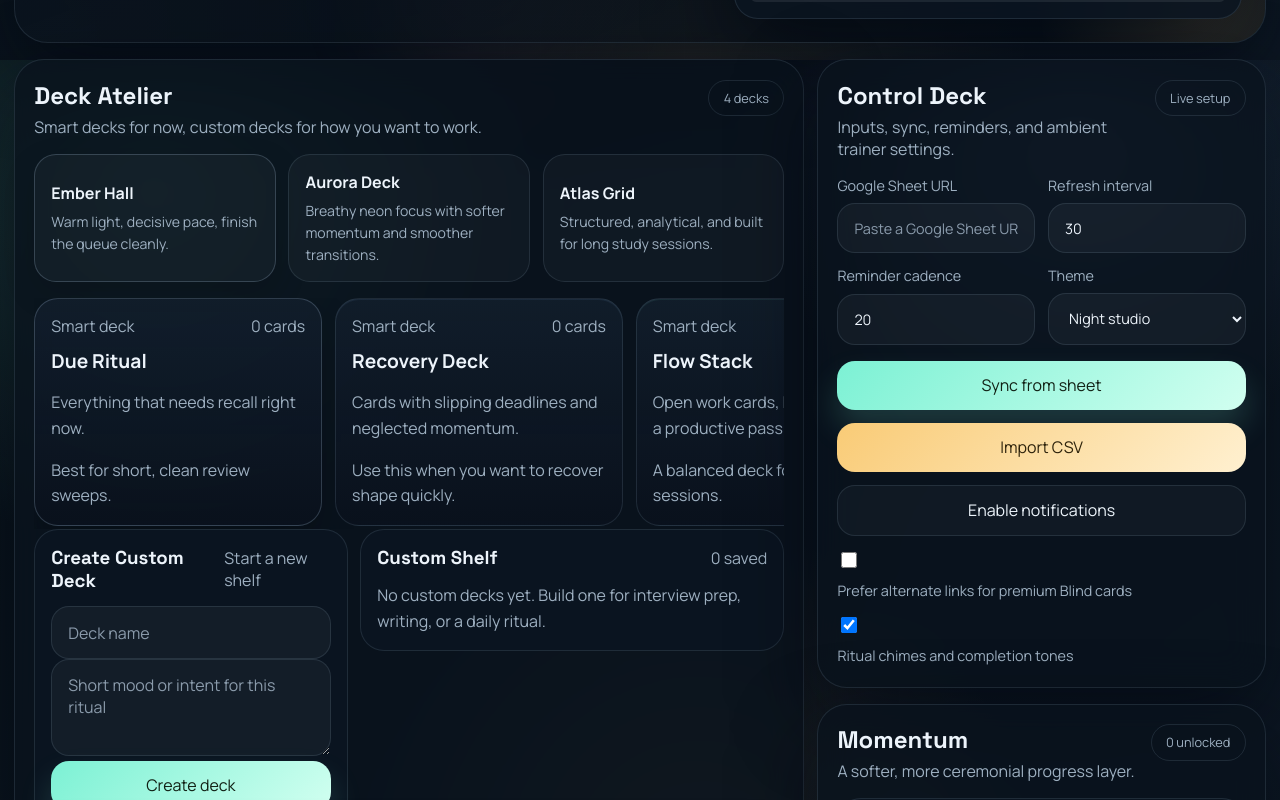
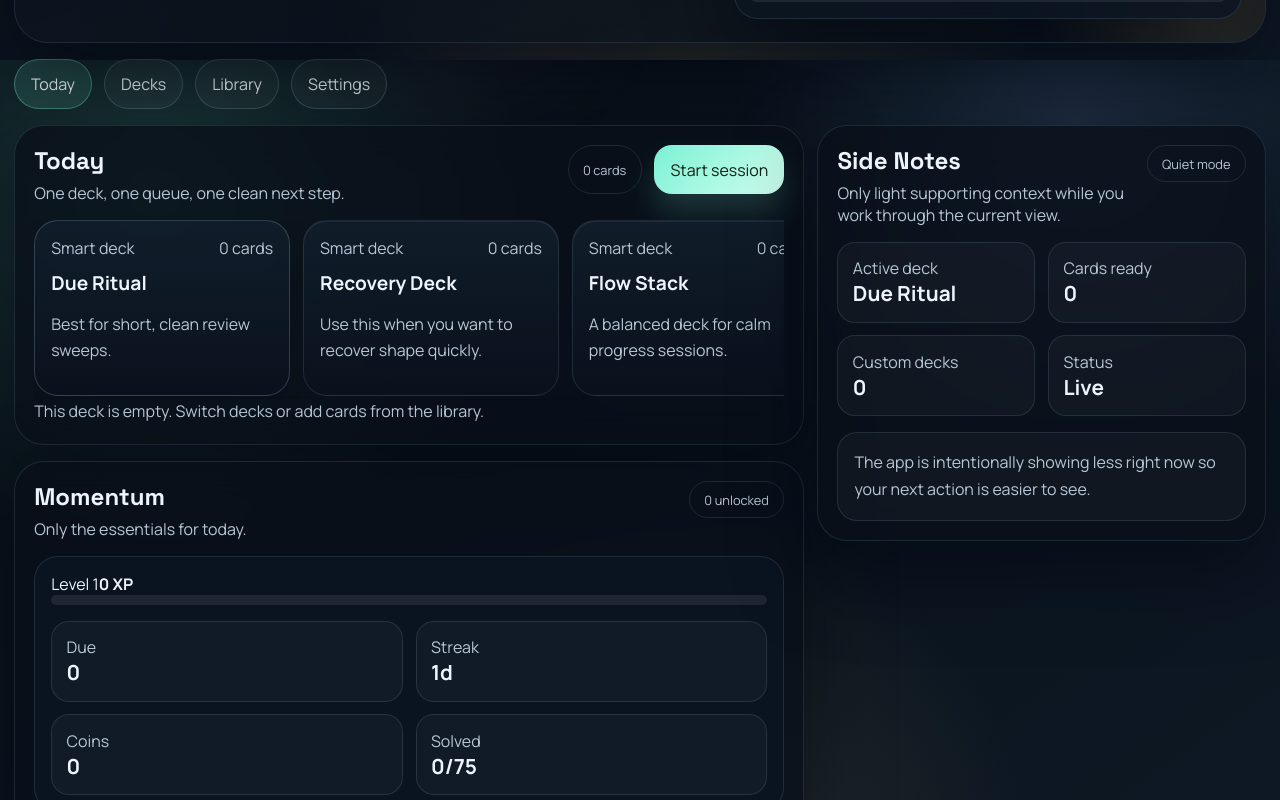
Before and after one commit to GauravJ3/work-tracker-srs, a React (Vite) app: page / in a window 1280 px wide. Shown: the part 740-1540 px from the top of the page. Built offline with nearby package versions, Linux system fonts and the light colour scheme.

Commit message:
fix: simplify workspace flow and improve readability

```diff
--- a/src/App.jsx
+++ b/src/App.jsx
@@ -47,6 +47,7 @@ function App() {
     category: "All categories",
     difficulty: "All difficulty",
   });
+  const [activeView, setActiveView] = useState("today");
   const [sparkles, setSparkles] = useState([]);
   const [session, setSession] = useState({
     open: false,
@@ -710,17 +711,117 @@ function App() {
           </div>
         </section>
 
-        <section className="studio-grid">
+        <div className="view-switcher" role="tablist" aria-label="Workspace views">
+          {[
+            ["today", "Today"],
+            ["decks", "Decks"],
+            ["library", "Library"],
+            ["settings", "Settings"],
+          ].map(([id, label]) => (
+            <button
+              key={id}
+              type="button"
+              role="tab"
+              aria-selected={activeView === id}
+              className={`view-pill ${activeView === id ? "is-active" : ""}`}
+              onClick={() => setActiveView(id)}
+            >
+              {label}
+            </button>
+          ))}
+        </div>
+
+        <section className="studio-grid staged-grid">
           <div className="column-main">
+            {activeView === "today" ? (
+              <>
+                <StudioCard
+                  title="Today"
+                  subtitle="One deck, one queue, one clean next step."
+                  action={
+                    <div className="queue-actions">
+                      <span className="section-chip">{activeDeckItems.length} cards</span>
+                      <button className="button button-primary" type="button" onClick={() => startSession(activeDeck)}>
+                        Start session
+                      </button>
+                    </div>
+                  }
+                >
+                  <div className="deck-shelf compact-shelf">
+                    {allDecks.slice(0, 6).map((deck) => (
+                      <button
+                        key={deck.id}
+                        type="button"
+                        className={`deck-card deck-${deck.tone || "ember"} ${selectedDeckId === deck.id ? "is-selected" : ""}`}
+                        onClick={() => selectDeck(deck.id)}
+                      >
+                        <div className="deck-card-head">
+                          <span>{deck.kind === "custom" ? "Custom deck" : "Smart deck"}</span>
+                          <span>{deck.count} cards</span>
+                        </div>
+                        <strong>{deck.name}</strong>
+                        <p>{deck.copy}</p>
+                      </button>
+                    ))}
+                  </div>
+
+                  <div className="queue-preview">
+                    {activeDeckItems.length ? (
+                      activeDeckItems.slice(0, 4).map((item, index) => (
+                        <article className="ritual-card reveal-card" key={item.id}>
+                          <div className="ritual-card-head">
+                            <span>Card {String(index + 1).padStart(2, "0")}</span>
+                            <span>{item.category}</span>
+                          </div>
+                          <strong>{item.title}</strong>
+                          <p>
+                            {item.dueDate
+                              ? `${formatRelative(item.dueDate)} deadline`
+                              : `Next review ${formatDate(item.srs.nextReview)}`}
+                          </p>
+                        </article>
+                      ))
+                    ) : (
+                      <EmptyState text="This deck is empty. Switch decks or add cards from the library." />
+                    )}
+                  </div>
+                </StudioCard>
+
+                <StudioCard
+                  title="Momentum"
+                  subtitle="Only the essentials for today."
+                  action={<span className="section-chip">{state.game.unlocked.length} unlocked</span>}
+                >
+                  <div className="momentum-panel">
+                    <div className="momentum-meter">
+                      <span>Level {state.game.level}</span>
+                      <strong>{state.game.xp} XP</strong>
+                      <div className="progress-track">
+                        <span style={{ width: `${levelProgress}%` }} />
+                      </div>
+                    </div>
+                    <div className="momentum-grid">
+                      <MetricCell label="Due" value={dueItems.length} />
+                      <MetricCell label="Streak" value={`${state.game.streak}d`} />
+                      <MetricCell label="Coins" value={state.game.coins} />
+                      <MetricCell label="Solved" value={`${solvedCount}/75`} />
+                    </div>
+                  </div>
+                </StudioCard>
+              </>
+            ) : null}
+
+            {activeView === "decks" ? (
               <StudioCard
                 title="Deck Atelier"
-              subtitle="Smart decks for now, custom decks for how you want to work."
+                subtitle="Choose a tone, build a custom deck, and keep the rest out of the way."
                 action={<span className="section-chip">{allDecks.length} decks</span>}
               >
                 <div className="tone-switcher">
                   {ritualTones.map((tone) => (
                     <button
                       key={tone.id}
+                      type="button"
                       className={`tone-pill ${selectedTone === tone.id ? "is-active" : ""}`}
                       onClick={() => updateSettings({ ritualTone: tone.id })}
                     >
@@ -734,6 +835,7 @@ function App() {
                   {allDecks.map((deck) => (
                     <button
                       key={deck.id}
+                      type="button"
                       className={`deck-card deck-${deck.tone || "ember"} ${selectedDeckId === deck.id ? "is-selected" : ""}`}
                       onClick={() => selectDeck(deck.id)}
                     >
@@ -754,7 +856,7 @@ function App() {
                   <form className="deck-builder" onSubmit={createDeck}>
                     <div className="subhead">
                       <h3>Create Custom Deck</h3>
-                    <span>{selectedCustomDeck ? `Editing shelf: ${selectedCustomDeck.name}` : "Start a new shelf"}</span>
+                      <span>{selectedCustomDeck ? `Selected: ${selectedCustomDeck.name}` : "Start a new shelf"}</span>
                     </div>
                     <input
                       placeholder="Deck name"
@@ -786,18 +888,19 @@ function App() {
                           const isEditing = selectedCustomDeck?.id === deck.id;
                           return (
                             <article className={`custom-deck-row ${isEditing ? "is-editing" : ""}`} key={deck.id}>
-                            <button className="custom-deck-main" onClick={() => selectDeck(deck.id)}>
+                              <button type="button" className="custom-deck-main" onClick={() => selectDeck(deck.id)}>
                                 <strong>{deck.name}</strong>
                                 <span>{hydrated.count} cards • {deck.description}</span>
                               </button>
                               <div className="custom-deck-actions">
                                 <button
                                   className="button button-ghost"
+                                  type="button"
                                   onClick={() => updateSettings({ selectedCustomDeckId: deck.id, activeDeckId: deck.id })}
                                 >
-                                Edit
+                                  Select
                                 </button>
-                              <button className="button button-ghost" onClick={() => removeDeck(deck.id)}>
+                                <button className="button button-ghost" type="button" onClick={() => removeDeck(deck.id)}>
                                   Archive
                                 </button>
                               </div>
@@ -811,42 +914,13 @@ function App() {
                   </div>
                 </div>
               </StudioCard>
+            ) : null}
 
-            <StudioCard
-              title="Ritual Queue"
-              subtitle="A calmer preview of what the selected deck will feel like."
-              action={
-                <div className="queue-actions">
-                  <span className="section-chip">{activeDeckItems.length} cards</span>
-                  <button className="button button-primary" onClick={() => startSession(activeDeck)}>
-                    Start session
-                  </button>
-                </div>
-              }
-            >
-              <div className="queue-preview">
-                {activeDeckItems.length ? (
-                  activeDeckItems.slice(0, 4).map((item, index) => (
-                    <article className="ritual-card" key={item.id}>
-                      <div className="ritual-card-head">
-                        <span>Card {String(index + 1).padStart(2, "0")}</span>
-                        <span>{item.category}</span>
-                      </div>
-                      <strong>{item.title}</strong>
-                      <p>
-                        {item.dueDate ? `${formatRelative(item.dueDate)} deadline` : `Next review ${formatDate(item.srs.nextReview)}`}
-                      </p>
-                    </article>
-                  ))
-                ) : (
-                  <EmptyState text="This deck is empty. Add cards from the library below or switch to another deck." />
-                )}
-              </div>
-            </StudioCard>
-
+            {activeView === "library" ? (
+              <>
                 <StudioCard
                   title="Tracked Library"
-              subtitle="All captured work cards. Route them into your custom decks."
+                  subtitle="Add cards, complete tasks, and route them into your selected custom deck."
                   action={<span className="section-chip">{state.items.length} tracked cards</span>}
                 >
                   <div className="quick-add-panel">
@@ -873,7 +947,7 @@ function App() {
                         const done = /done|complete/i.test(item.status);
                         const inSelectedDeck = selectedCustomDeck?.itemIds.includes(item.id);
                         return (
-                      <article className={`library-card ${done ? "is-complete" : ""}`} key={item.id}>
+                          <article className={`library-card reveal-card ${done ? "is-complete" : ""}`} key={item.id}>
                             <div className="library-card-head">
                               <span>{item.category}</span>
                               <span>{item.source}</span>
@@ -884,7 +958,7 @@ function App() {
                             </p>
                             <div className="library-card-actions">
                               {!done ? (
-                            <button className="button button-ghost" onClick={() => completeItem(item.id)}>
+                                <button className="button button-ghost" type="button" onClick={() => completeItem(item.id)}>
                                   Complete
                                 </button>
                               ) : null}
@@ -892,16 +966,18 @@ function App() {
                                 inSelectedDeck ? (
                                   <button
                                     className="button button-ghost"
+                                    type="button"
                                     onClick={() => removeTrackedItemFromDeck(selectedCustomDeck.id, item.id)}
                                   >
-                                Remove from {selectedCustomDeck.name}
+                                    Remove from deck
                                   </button>
                                 ) : (
                                   <button
                                     className="button button-ghost"
+                                    type="button"
                                     onClick={() => addTrackedItemToDeck(selectedCustomDeck.id, item.id)}
                                   >
-                                Add to {selectedCustomDeck.name}
+                                    Add to deck
                                   </button>
                                 )
                               ) : null}
@@ -914,9 +990,78 @@ function App() {
                     )}
                   </div>
                 </StudioCard>
+
+                <StudioCard
+                  title="Blind Card Library"
+                  subtitle="Browse a smaller slice of practice cards and send them into your workflow."
+                  action={<span className="section-chip">{filteredBlind.length} visible</span>}
+                >
+                  <div className="filters-column">
+                    <input
+                      placeholder="Search prompts"
+                      value={filters.search}
+                      onChange={(event) => setFilters((current) => ({ ...current, search: event.target.value }))}
+                    />
+                    <select
+                      value={filters.category}
+                      onChange={(event) => setFilters((current) => ({ ...current, category: event.target.value }))}
+                    >
+                      {blindCategories.map((option) => (
+                        <option key={option}>{option}</option>
+                      ))}
+                    </select>
+                    <select
+                      value={filters.difficulty}
+                      onChange={(event) => setFilters((current) => ({ ...current, difficulty: event.target.value }))}
+                    >
+                      {["All difficulty", "Easy", "Medium", "Hard"].map((option) => (
+                        <option key={option}>{option}</option>
+                      ))}
+                    </select>
+                  </div>
+
+                  <div className="blind-library">
+                    {filteredBlind.slice(0, 10).map((item) => {
+                      const tracked = state.items.some((entry) => entry.blindId === item.id);
+                      const solved = state.game.solvedBlind.includes(item.id);
+                      const href = item.premium && state.settings.preferAltLinks ? item.alt : item.link;
+                      return (
+                        <article className={`blind-library-card reveal-card ${solved ? "is-solved" : ""}`} key={item.id}>
+                          <div className="blind-card-top">
+                            <span>{item.category}</span>
+                            <span>{item.difficulty}</span>
+                          </div>
+                          <strong>
+                            <a href={href} target="_blank" rel="noreferrer">
+                              {item.title}
+                            </a>
+                          </strong>
+                          <p>{solved ? "Solved and logged." : tracked ? "Tracked in your library." : "Ready to route."}</p>
+                          <div className="blind-actions">
+                            <button className="button button-ghost" type="button" onClick={() => addBlindItem(item)}>
+                              {tracked ? "Track again" : "Track card"}
+                            </button>
+                            {selectedCustomDeck ? (
+                              <button className="button button-ghost" type="button" onClick={() => addBlindItem(item, selectedCustomDeck.id)}>
+                                Add to deck
+                              </button>
+                            ) : null}
+                            <button className="button button-primary" type="button" disabled={solved} onClick={() => toggleSolved(item.id)}>
+                              {solved ? "Solved" : "Mark solved"}
+                            </button>
+                          </div>
+                        </article>
+                      );
+                    })}
+                  </div>
+                </StudioCard>
+              </>
+            ) : null}
           </div>
 
           <aside className="column-side">
+            {activeView === "settings" ? (
+              <>
             <StudioCard
               title="Control Deck"
               subtitle="Inputs, sync, reminders, and ambient trainer settings."
@@ -973,13 +1118,13 @@ function App() {
               </div>
 
               <div className="action-stack">
-                <button className="button button-primary" onClick={() => syncFromSheet(false)}>
+                <button className="button button-primary" type="button" onClick={() => syncFromSheet(false)}>
                   Sync from sheet
                 </button>
-                <button className="button button-secondary" onClick={() => fileRef.current?.click()}>
+                <button className="button button-secondary" type="button" onClick={() => fileRef.current?.click()}>
                   Import CSV
                 </button>
-                <button className="button button-ghost" onClick={enableNotifications}>
+                <button className="button button-ghost" type="button" onClick={enableNotifications}>
                   Enable notifications
                 </button>
                 <label className="toggle-row">
@@ -1034,72 +1179,6 @@ function App() {
                 })}
               </div>
             </StudioCard>
-
-            <StudioCard
-              title="Blind Card Library"
-              subtitle="Curate practice decks the same way you curate work rituals."
-              action={<span className="section-chip">{filteredBlind.length} visible</span>}
-            >
-              <div className="filters-column">
-                <input
-                  placeholder="Search prompts"
-                  value={filters.search}
-                  onChange={(event) => setFilters((current) => ({ ...current, search: event.target.value }))}
-                />
-                <select
-                  value={filters.category}
-                  onChange={(event) => setFilters((current) => ({ ...current, category: event.target.value }))}
-                >
-                  {blindCategories.map((option) => (
-                    <option key={option}>{option}</option>
-                  ))}
-                </select>
-                <select
-                  value={filters.difficulty}
-                  onChange={(event) => setFilters((current) => ({ ...current, difficulty: event.target.value }))}
-                >
-                  {["All difficulty", "Easy", "Medium", "Hard"].map((option) => (
-                    <option key={option}>{option}</option>
-                  ))}
-                </select>
-              </div>
-
-              <div className="blind-library">
-                {filteredBlind.slice(0, 12).map((item) => {
-                  const tracked = state.items.some((entry) => entry.blindId === item.id);
-                  const solved = state.game.solvedBlind.includes(item.id);
-                  const href = item.premium && state.settings.preferAltLinks ? item.alt : item.link;
-                  return (
-                    <article className={`blind-library-card ${solved ? "is-solved" : ""}`} key={item.id}>
-                      <div className="blind-card-top">
-                        <span>{item.category}</span>
-                        <span>{item.difficulty}</span>
-                      </div>
-                      <strong>
-                        <a href={href} target="_blank" rel="noreferrer">
-                          {item.title}
-                        </a>
-                      </strong>
-                      <p>{solved ? "Solved and logged." : tracked ? "Tracked in your library." : "Ready to route."}</p>
-                      <div className="blind-actions">
-                        <button className="button button-ghost" onClick={() => addBlindItem(item)}>
-                          {tracked ? "Track again" : "Track card"}
-                        </button>
-                        {selectedCustomDeck ? (
-                          <button className="button button-ghost" onClick={() => addBlindItem(item, selectedCustomDeck.id)}>
-                            Add to {selectedCustomDeck.name}
-                          </button>
-                        ) : null}
-                        <button className="button button-primary" disabled={solved} onClick={() => toggleSolved(item.id)}>
-                          {solved ? "Solved" : "Mark solved"}
-                        </button>
-                      </div>
-                    </article>
-                  );
-                })}
-              </div>
-            </StudioCard>
-
             <StudioCard
               title="Session Log"
               subtitle="Recent wins, reminders, and ritual echoes."
@@ -1113,6 +1192,28 @@ function App() {
                 )}
               </div>
             </StudioCard>
+              </>
+            ) : (
+              <StudioCard
+                title="Side Notes"
+                subtitle="Only light supporting context while you work through the current view."
+                action={<span className="section-chip">Quiet mode</span>}
+              >
+                <div className="side-summary">
+                  <MetricCell label="Active deck" value={activeDeck?.name || "None"} />
+                  <MetricCell label="Cards ready" value={activeDeckItems.length} />
+                  <MetricCell label="Custom decks" value={customDecks.length} />
+                  <MetricCell label="Status" value={status.length > 18 ? "Live" : status} />
+                </div>
+                <div className="soft-note">
+                  {activeView === "today"
+                    ? "The app is intentionally showing less right now so your next action is easier to see."
+                    : activeView === "decks"
+                      ? "Build or choose a deck here, then switch back to Today when you want to review."
+                      : "Use Library to route cards into decks without the rest of the workspace competing for attention."}
+                </div>
+              </StudioCard>
+            )}
           </aside>
         </section>
       </main>
--- a/src/styles.css
+++ b/src/styles.css
@@ -5,7 +5,7 @@
   --panel-strong: rgba(12, 22, 34, 0.9);
   --panel-elevated: rgba(18, 30, 44, 0.92);
   --text: #edf4fb;
-  --muted: #9eb0c1;
+  --muted: #b8c7d6;
   --line: rgba(180, 210, 235, 0.12);
   --line-strong: rgba(180, 210, 235, 0.22);
   --mint: #7cf1d4;
@@ -464,6 +464,43 @@ a {
   grid-template-columns: minmax(0, 1.55fr) minmax(340px, 0.88fr);
 }
 
+.view-switcher {
+  display: flex;
+  gap: 0.75rem;
+  flex-wrap: wrap;
+  margin-top: 1rem;
+}
+
+.view-pill {
+  border-radius: 999px;
+  border: 1px solid var(--line-strong);
+  background: rgba(255, 255, 255, 0.04);
+  color: var(--text);
+  padding: 0.8rem 1rem;
+  cursor: pointer;
+  transition: transform 160ms ease, border-color 160ms ease, background 160ms ease;
+}
+
+.view-pill.is-active {
+  background: rgba(124, 241, 212, 0.14);
+  border-color: rgba(124, 241, 212, 0.38);
+}
+
+.staged-grid {
+  animation: revealStage 260ms ease;
+}
+
+@keyframes revealStage {
+  from {
+    opacity: 0;
+    transform: translateY(8px);
+  }
+  to {
+    opacity: 1;
+    transform: translateY(0);
+  }
+}
+
 .column-main,
 .column-side {
   display: grid;
@@ -473,6 +510,7 @@ a {
 .studio-card {
   border-radius: 30px;
   padding: 1.2rem;
+  background: color-mix(in srgb, var(--panel) 92%, black 8%);
 }
 
 .studio-head {
@@ -701,6 +739,26 @@ textarea {
   flex-wrap: wrap;
 }
 
+.compact-shelf .deck-card {
+  flex-basis: 16rem;
+  min-height: 10.8rem;
+}
+
+.reveal-card {
+  animation: revealCard 320ms ease;
+}
+
+@keyframes revealCard {
+  from {
+    opacity: 0;
+    transform: translateY(10px);
+  }
+  to {
+    opacity: 1;
+    transform: translateY(0);
+  }
+}
+
 .ritual-card,
 .library-card {
   flex: 1 1 16rem;
@@ -748,9 +806,14 @@ textarea {
 
 input,
 select,
-textarea,
+textarea {
+  width: 100%;
+  min-height: 3rem;
+  border-radius: 18px;
+  border: 1px solid var(--line);
+}
+
 .button {
-  width: 100%;
   min-height: 3rem;
   border-radius: 18px;
   border: 1px solid var(--line);
@@ -800,6 +863,7 @@ label {
   background: rgba(255, 255, 255, 0.03);
   cursor: pointer;
   transition: transform 180ms ease, border-color 180ms ease, box-shadow 180ms ease;
+  width: auto;
 }
 
 .button-primary {
@@ -947,6 +1011,22 @@ label {
   color: var(--muted);
 }
 
+.side-summary {
+  display: grid;
+  gap: 0.8rem;
+  grid-template-columns: repeat(2, minmax(0, 1fr));
+}
+
+.soft-note {
+  margin-top: 1rem;
+  color: var(--muted);
+  line-height: 1.7;
+  padding: 1rem;
+  border-radius: 20px;
+  border: 1px solid var(--line);
+  background: rgba(255, 255, 255, 0.03);
+}
+
 @media (max-width: 1180px) {
   .cinema-hero,
   .studio-grid,
@@ -970,7 +1050,8 @@ label {
 
   .stage-grid,
   .momentum-grid,
-  .session-actions {
+  .session-actions,
+  .side-summary {
     grid-template-columns: 1fr 1fr;
   }
 
@@ -993,7 +1074,8 @@ label {
 
   .stage-grid,
   .momentum-grid,
-  .session-actions {
+  .session-actions,
+  .side-summary {
     grid-template-columns: 1fr;
   }
 
```
Lines whose indentation alone changed are shown as unchanged.
